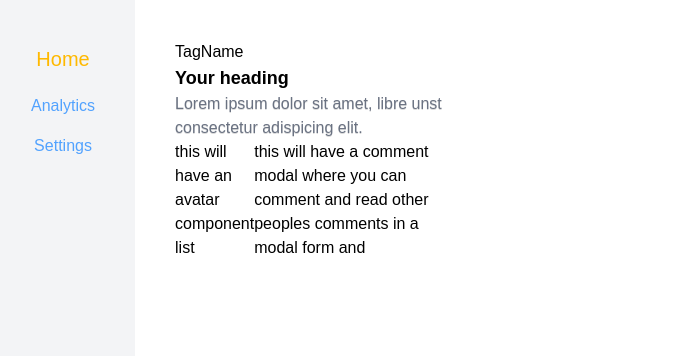
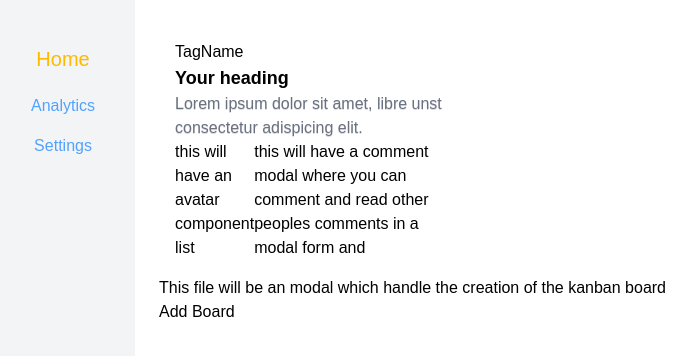
Before and after one commit to Anurag1096/knaban-board, a Next.js app: page /dashboard in a window 1280 px wide. Shown: the top 356 px of the page, without its empty margins (9-705 px from the left). Built offline with nearby package versions, Linux system fonts and the light colour scheme.

Commit message:
feat(kanban board): setting up some files for kanban board component

```diff
--- a/src/app/dashboard/page.tsx
+++ b/src/app/dashboard/page.tsx
@@ -1,9 +1,12 @@
 import Cards from "@/components/Cards/Cards";
+import AddBoard from "@/components/CreateBoard/CreateBoard";
 
 export default function DashboardPage() {
   return (
     <div>
       <Cards/>
+
+      <AddBoard/>
     </div>
   );
 }
--- a/src/components/CreateBoard/CreateBoard.tsx
+++ b/src/components/CreateBoard/CreateBoard.tsx
@@ -1,5 +1,19 @@
-export default function CreateBoard(){
+'use client'
+
+import {createBoard} from "@/lib/createBoard";
+
+
+export default function AddBoard(){
+
+    function AddNewBoard(){
+       const Board=createBoard({name:'task'})
+       console.log(Board)
+    }
+
     return(<>
-      <div><h4>This file will be an modal which handle the creation of the kanban board</h4></div>
+      <div><h4>This file will be an modal which handle the creation of the kanban board</h4>
+
+      <button onClick={AddNewBoard}>Add Board</button>
+      </div>
     </>)
 }
--- a/src/lib/createBoard.ts
+++ b/src/lib/createBoard.ts
@@ -1,7 +1,7 @@
 interface BoardProps{
     name:string;
 }
-export const CreateBoard=({name}:BoardProps)=>{
+export  function createBoard({name}:BoardProps){
     return{
     id: crypto.randomUUID(),
     name,
```
